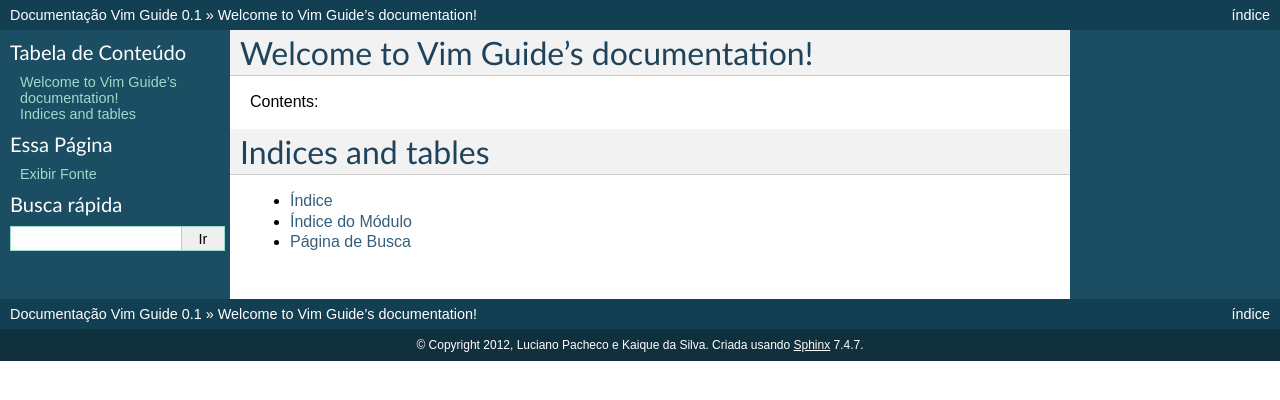
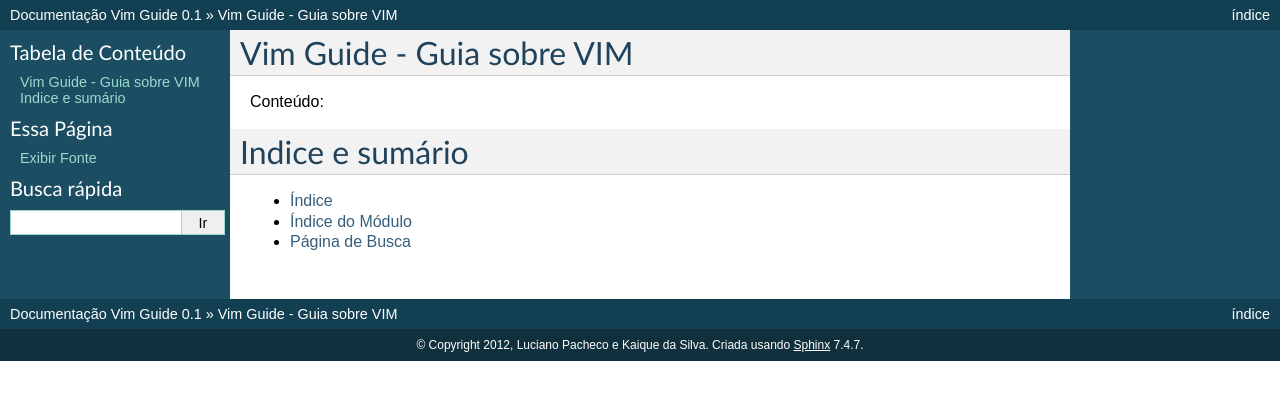
Before and after one commit to lucmult/vim-guide, a Sphinx documentation site: the page built from source/index.rst, in a window 1280 px wide. Shown: the top 400 px of the page. Built offline with Sphinx 7.4.7, drawn with Linux system fonts in a browser that asks for light colours.

Commit message:
colocando em pt-br

```diff
--- a/source/index.rst
+++ b/source/index.rst
@@ -3,18 +3,18 @@
    You can adapt this file completely to your liking, but it should at least
    contain the root `toctree` directive.
 
-Welcome to Vim Guide's documentation!
-=====================================
+Vim Guide - Guia sobre VIM
+==========================
 
-Contents:
+Conteúdo:
 
 .. toctree::
    :maxdepth: 2
 
 
 
-Indices and tables
-==================
+Indice e sumário
+================
 
 * :ref:`genindex`
 * :ref:`modindex`
```
